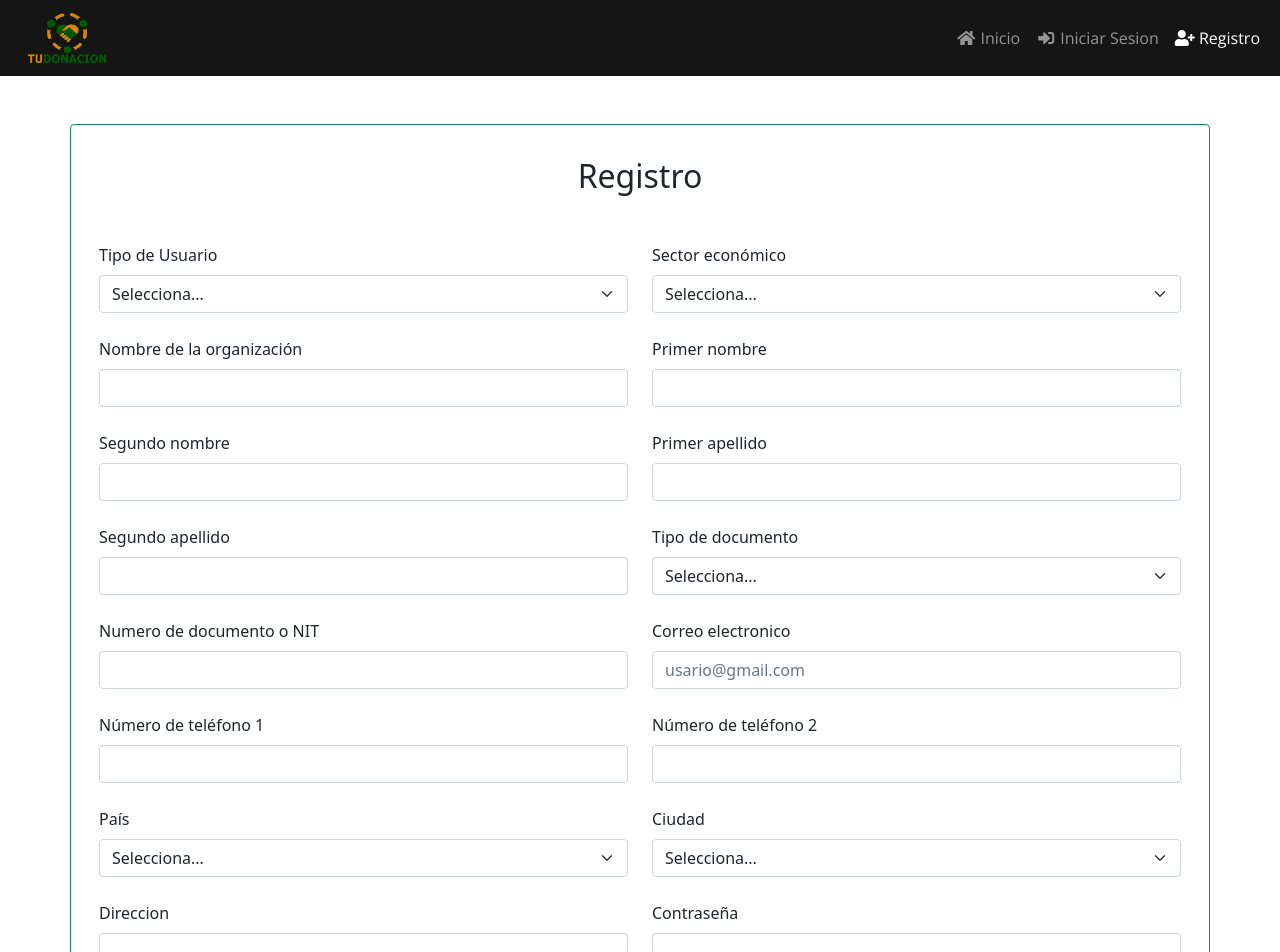
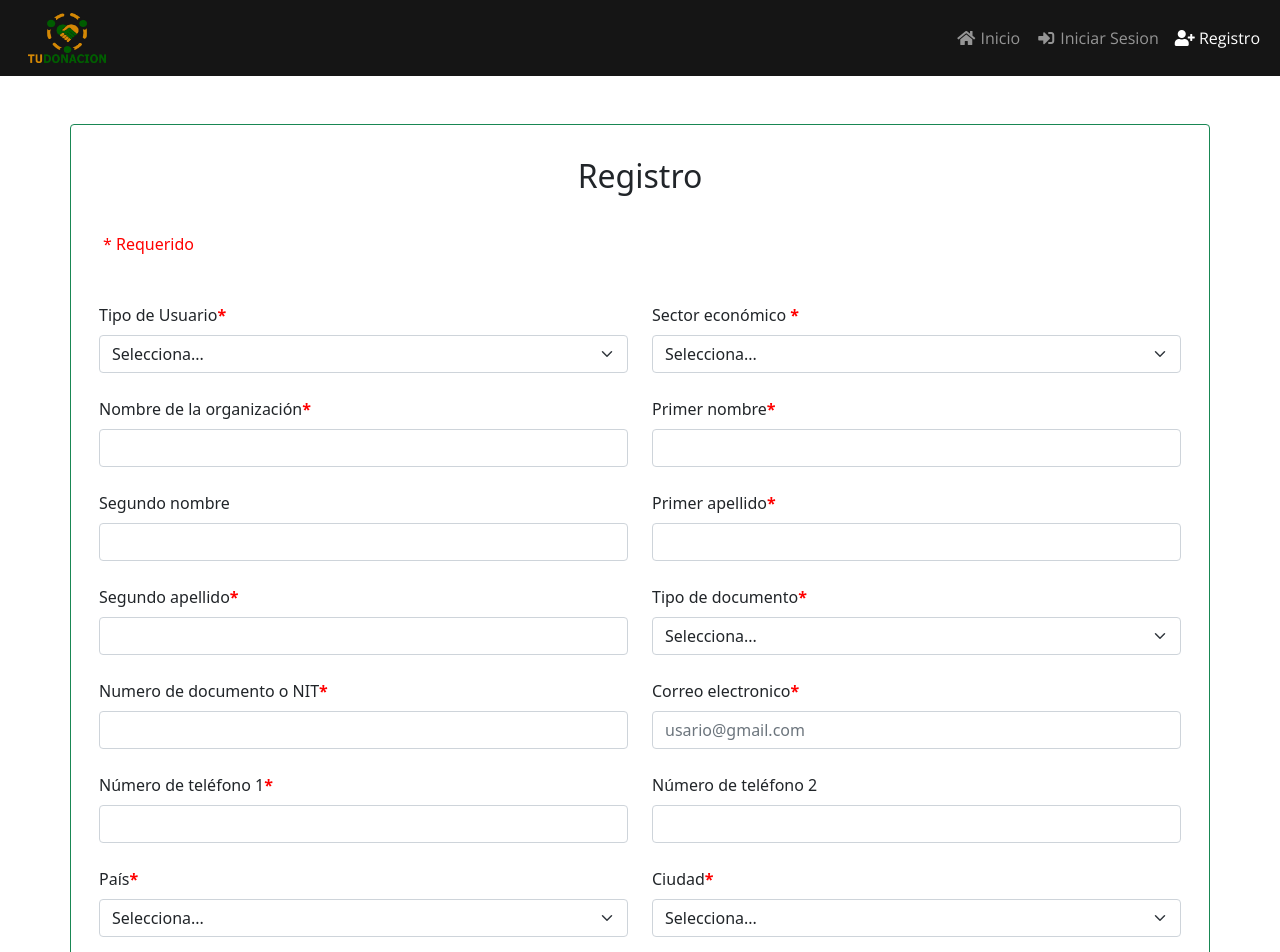
Before and after one commit to Ru-Do/ciclo4FrontEnd, an Angular app: page /registro in a window 1280 px wide. Shown: the top 952 px of the page. Built offline with nearby package versions, Linux system fonts and the light colour scheme; no server answers.

Commit message:
Cambios en el registro

```diff
--- a/src/app/pages/registro/registro.component.css
+++ b/src/app/pages/registro/registro.component.css
@@ -34,3 +34,7 @@ input:focus:invalid {
 .btn-registro:active{
     background-color: blue;
 }
+
+.requerido {
+    color: red;
+}
--- a/src/app/pages/registro/registro.component.html
+++ b/src/app/pages/registro/registro.component.html
@@ -2,8 +2,9 @@
   <form [formGroup]="registerForm" (ngSubmit)="agregarUser()">
     <div class="row p-3">
       <h2 class="text-center p-3">Registro</h2>
+      <h6 class="requerido p-3"> * Requerido</h6>
       <div class="col-md-6 pt-4 box" >
-        <label for="inputtipoUsuario" class="form-label">Tipo de Usuario</label>
+        <label for="inputtipoUsuario" class="form-label">Tipo de Usuario<strong class="requerido">*</strong></label>
         <select id="inputtipoUsuario" class="form-select" formControlName="tipoUsuario" (change)='ocultarCampos()'  >
           <option value=""  disabled="disabled" >Selecciona...</option>
           <option >Empresa</option>
@@ -19,7 +20,7 @@
       </div>
 
       <div class="col-md-6 pt-4 box" *ngIf="showEmpresa" >
-        <label for="inputSector" class="form-label">Sector económico</label>
+        <label for="inputSector" class="form-label">Sector económico <strong class="requerido">*</strong></label>
         <select id="inputSector" class="form-select" formControlName="sector">
           <option value="" disabled="disabled">Selecciona...</option>
           <option>Alimentos</option>
@@ -42,7 +43,7 @@
       </div>
 
       <div class="col-md-6 pt-4 box" *ngIf="showEmpresa ">
-        <label for="inputNempresa" class="form-label">Nombre de la organización</label>
+        <label for="inputNempresa" class="form-label">Nombre de la organización<strong class="requerido">*</strong></label>
         <input type="text" class="form-control" id="inputNempresa" formControlName="nombreOrganizacion">
         <div *ngIf="registerForm.controls.nombreOrganizacion.touched && registerForm.controls.nombreOrganizacion.invalid">
           <small class="text-danger"*ngIf="registerForm.controls.nombreOrganizacion.errors?.required">
@@ -60,8 +61,8 @@
         </div>
       </div>
 
-      <div class="col-md-6 pt-4">
-        <label for="inputPnombre" class="form-label">Primer nombre</label>
+      <div class="col-md-6 pt-4" *ngIf="showVoluntario">
+        <label for="inputPnombre" class="form-label">Primer nombre<strong class="requerido">*</strong></label>
         <input type="text" class="form-control" id="inputPnombre" formControlName="primerNombre">
         <div *ngIf="registerForm.controls.primerNombre.touched && registerForm.controls.primerNombre.invalid">
           <small class="text-danger" *ngIf="registerForm.controls.primerNombre.errors?.required">
@@ -79,7 +80,7 @@
         </div>
       </div>
 
-      <div class="col-md-6 pt-4">
+      <div class="col-md-6 pt-4" *ngIf="showVoluntario">
         <label for="inputSnombre" class="form-label">Segundo nombre</label>
         <input type="text" class="form-control" id="inputSnombre" formControlName="segundoNombre">
         <div *ngIf="registerForm.controls.segundoNombre.touched && registerForm.controls.segundoNombre.invalid">
@@ -98,8 +99,8 @@
         </div>
       </div>
 
-      <div class="col-md-6 pt-4">
-        <label for="inputPapellido" class="form-label">Primer apellido</label>
+      <div class="col-md-6 pt-4" *ngIf="showVoluntario">
+        <label for="inputPapellido" class="form-label">Primer apellido<strong class="requerido">*</strong></label>
         <input type="text" class="form-control" id="inputPapellido" formControlName="primerApellido">
         <div *ngIf="registerForm.controls.primerApellido.touched && registerForm.controls.primerApellido.invalid">
           <small class="text-danger" *ngIf="registerForm.controls.primerApellido.errors?.required">
@@ -117,8 +118,8 @@
         </div>
       </div>
 
-      <div class="col-md-6 pt-4">
-        <label for="inputSapellido" class="form-label">Segundo apellido</label>
+      <div class="col-md-6 pt-4" *ngIf="showVoluntario">
+        <label for="inputSapellido" class="form-label">Segundo apellido<strong class="requerido">*</strong></label>
         <input type="text" class="form-control" id="inputSapellido" formControlName="segundoApellido">
         <div *ngIf="registerForm.controls.segundoApellido.touched && registerForm.controls.segundoApellido.invalid">
           <small class="text-danger" *ngIf="registerForm.controls.segundoApellido.errors?.required">
@@ -137,7 +138,7 @@
       </div>
 
       <div class="col-md-6 pt-4">
-        <label for="inputTipoID" class="form-label">Tipo de documento</label>
+        <label for="inputTipoID" class="form-label">Tipo de documento<strong class="requerido">*</strong></label>
         <select id="inputTipoID" class="form-select" formControlName="tipoDocumento">
           <option value="" disabled="disabled">Selecciona...</option>
           <option>CC</option>
@@ -153,7 +154,7 @@
       </div>
 
       <div class="col-md-6 pt-4">
-        <label for="inputNID" class="form-label">Numero de documento o NIT</label>
+        <label for="inputNID" class="form-label">Numero de documento o NIT<strong class="requerido">*</strong></label>
         <input type="text" class="form-control" id="inputNID" formControlName="numeroDocumento">
         <div *ngIf="registerForm.controls.numeroDocumento.touched && registerForm.controls.numeroDocumento.invalid">
           <small class="text-danger" *ngIf="registerForm.controls.numeroDocumento.errors?.required">
@@ -172,14 +173,14 @@
       </div>
 
       <div class="col-md-6 pt-4">
-        <label for="email" class="form-label">Correo electronico</label>
+        <label for="email" class="form-label">Correo electronico<strong class="requerido">*</strong></label>
         <input type="email" class="form-control" id="email" placeholder="usario@gmail.com" formControlName="correoElectronico">
         <div *ngIf="registerForm.controls.correoElectronico.touched && registerForm.controls.correoElectronico.invalid">
           <small class="text-danger" *ngIf="registerForm.controls.correoElectronico.errors?.required">
             <i class="fas fa-exclamation-circle fa-fw"></i>
             Campo requerido
           </small>
-          <small class="text-danger" *ngIf="registerForm.controls.email.errors?.pattern">
+          <small class="text-danger" *ngIf="registerForm.controls.correoElectronico.errors?.pattern">
             <i class="fas fa-exclamation-circle fa-fw"></i>
             Correo inválido
           </small>
@@ -187,7 +188,7 @@
       </div>
 
       <div class="col-md-6 pt-4">
-        <label for="inputTelefono1" class="form-label">Número de teléfono 1</label>
+        <label for="inputTelefono1" class="form-label">Número de teléfono 1<strong class="requerido">*</strong></label>
         <input type="email" class="form-control" id="inputTelefono1" formControlName="numeroTelefono1">
         <div *ngIf="registerForm.controls.numeroTelefono1.touched && registerForm.controls.numeroTelefono1.invalid">
           <small class="text-danger" *ngIf="registerForm.controls.numeroTelefono1.errors?.required">
@@ -209,14 +210,6 @@
         <label for="inputTelefono2" class="form-label">Número de teléfono 2</label>
         <input type="text" class="form-control" id="inputTelefono2" formControlName="numeroTelefono2">
         <div *ngIf="registerForm.controls.numeroTelefono2.touched && registerForm.controls.numeroTelefono2.invalid">
-          <small class="text-danger" *ngIf="registerForm.controls.numeroTelefono2.errors?.required">
-            <i class="fas fa-exclamation-circle fa-fw"></i>
-            Campo requerido
-          </small>
-          <small class="text-danger" *ngIf="registerForm.controls.numeroTelefono2.errors?.minlength">
-            <i class="fas fa-exclamation-circle fa-fw"></i>
-            La longitud mínima es de 6 caracteres
-          </small>
           <small class="text-danger" *ngIf="registerForm.controls.numeroTelefono2.errors?.pattern">
             <i class="fas fa-exclamation-circle fa-fw"></i>
             Introducir solo números en este campo
@@ -225,7 +218,7 @@
       </div>
 
       <div class="col-md-6 pt-4">
-        <label for="inputUbicacionPais" class="form-label">País</label>
+        <label for="inputUbicacionPais" class="form-label">País<strong class="requerido">*</strong></label>
         <select id="inputUbicacionPais" class="form-select" formControlName="pais">
           <option value="" disabled="disabled">Selecciona...</option>
           <option>Colombia</option>
@@ -239,7 +232,7 @@
       </div>
 
       <div class="col-md-6 pt-4">
-        <label for="inputUbicacionCiudad" class="form-label">Ciudad</label>
+        <label for="inputUbicacionCiudad" class="form-label">Ciudad<strong class="requerido">*</strong></label>
         <select id="inputUbicacionCiudad" class="form-select" formControlName="ciudad" >
           <option value="" disabled="disabled">Selecciona...</option>
           <option>Cali</option>
@@ -277,7 +270,7 @@
       </div>
 
       <div class="col-md-6 pt-4">
-        <label for="inputDireccion" class="form-label">Direccion</label>
+        <label for="inputDireccion" class="form-label">Direccion<strong class="requerido">*</strong></label>
         <input type="text" class="form-control" id="inputDireccion" formControlName="direccion">
         <div *ngIf="registerForm.controls.direccion.touched && registerForm.controls.direccion.invalid">
           <small class="text-danger" *ngIf="registerForm.controls.direccion.errors?.required">
@@ -288,7 +281,7 @@
       </div>
 
       <div class="col-md-6 pt-4">
-        <label for="inputPassword" class="form-label">Contraseña</label>
+        <label for="inputPassword" class="form-label">Contraseña<strong class="requerido">*</strong></label>
         <input type="password" class="form-control" id="inputPassword" formControlName="contrasena" >
         <div *ngIf="registerForm.controls.contrasena.touched && registerForm.controls.contrasena.invalid">
           <small class="text-danger" *ngIf="registerForm.controls.contrasena.errors?.required">
```
Also changed, not shown: src/app/pages/registro/registro.component.ts (+14 -11 lines), 1 other file (tests, documents, lock files or other folders).
